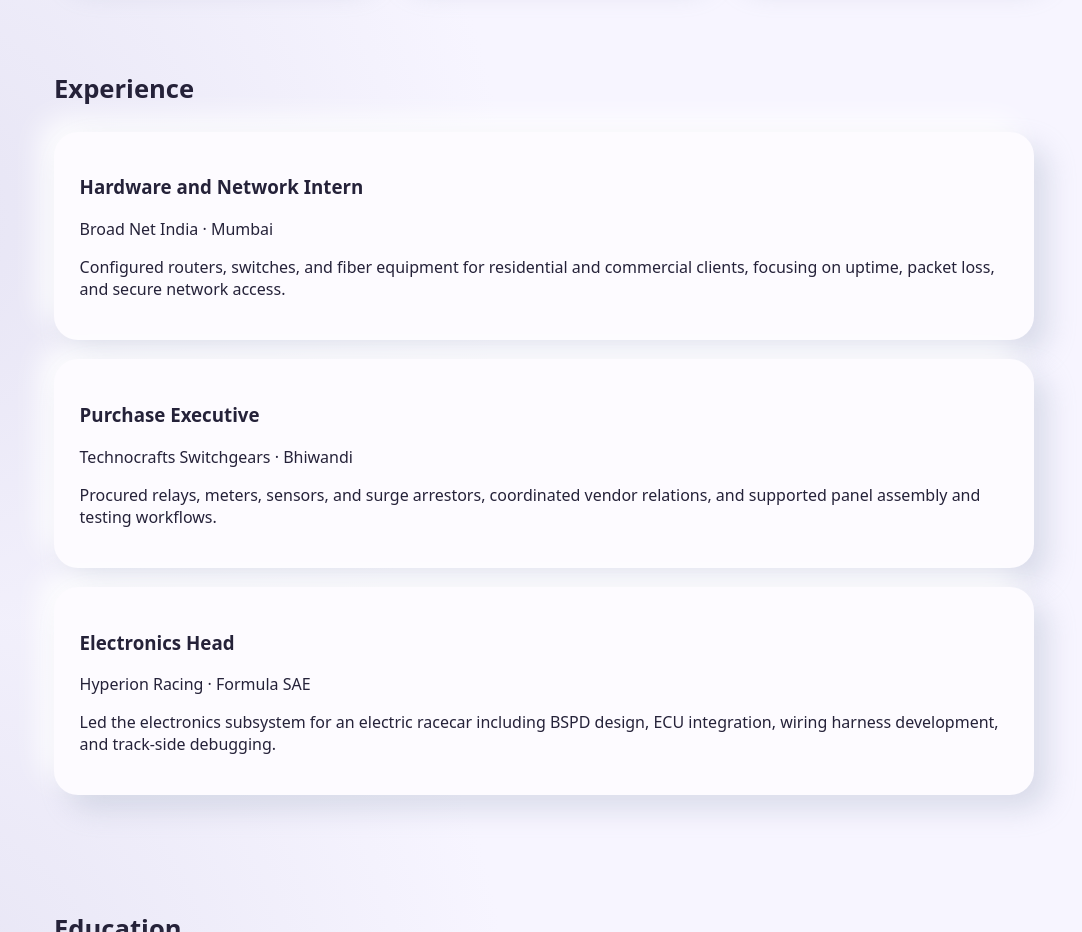
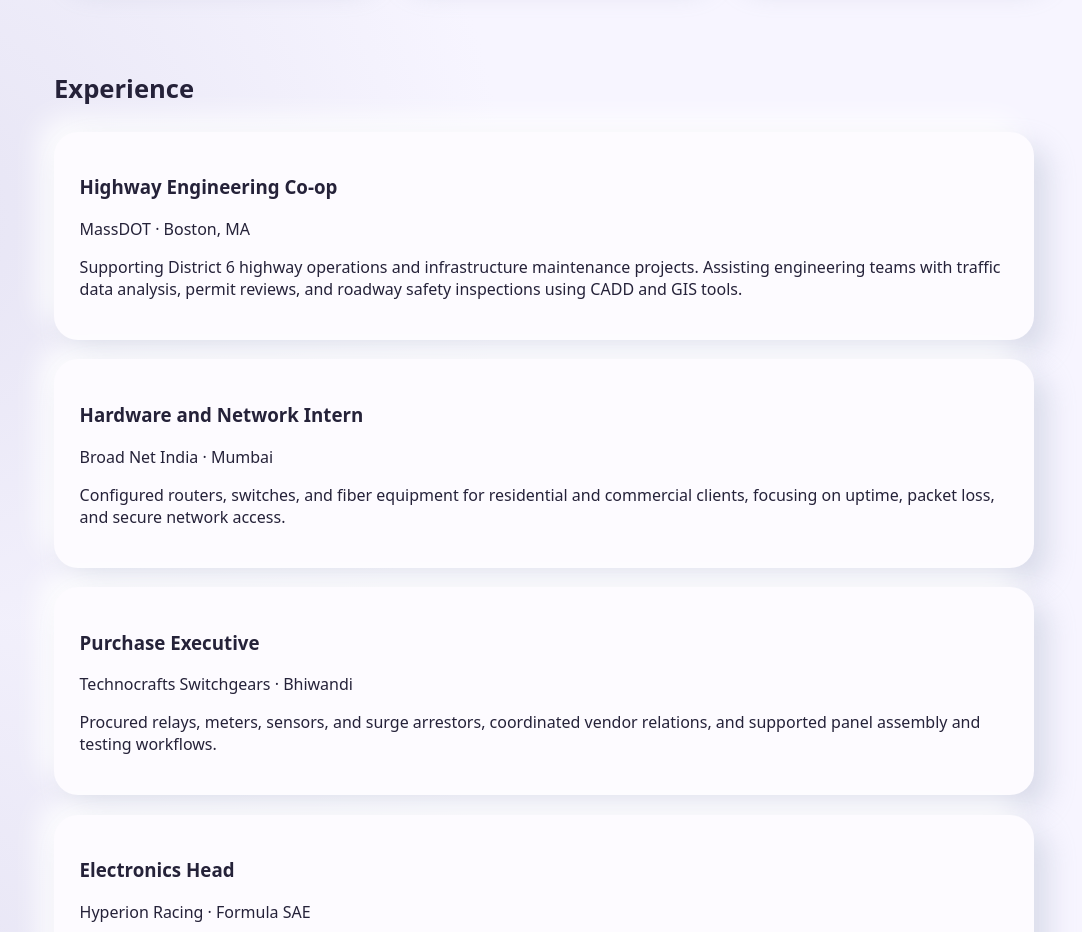
Before and after one commit to AtharvaK1810/AtharvaK1810.github.io, a plain HTML site: page index.html in a window 1280 px wide. Shown: the part 1780-2712 px from the top of the page, without its empty margins (96-1178 px from the left). Drawn offline with Linux system fonts and the light colour scheme.

Commit message:
index.html

```diff
--- a/index.html
+++ b/index.html
@@ -9,7 +9,6 @@
 </head>
 <body>
 
-  <!-- Top navigation -->
   <header class="nav">
     <div class="nav-inner">
       <div class="nav-logo">Atharva</div>
@@ -24,11 +23,9 @@
     </div>
   </header>
 
-  <!-- Hero -->
   <section id="hero" class="hero">
     <div class="hero-inner">
 
-      <!-- Photo on the left -->
       <div class="hero-media">
         <img
           src="PROFILE%20PIC.jpeg"
@@ -37,7 +34,6 @@
         >
       </div>
 
-      <!-- Text content -->
       <div class="hero-content">
         <p class="hero-eyebrow">Embedded Systems. IoT. FPGA. Hardware Security.</p>
 
@@ -63,7 +59,6 @@
     </div>
   </section>
 
-  <!-- Highlight -->
   <section class="highlight">
     <div class="highlight-inner">
       <div class="highlight-column">
@@ -84,7 +79,6 @@
     </div>
   </section>
 
-  <!-- Skills -->
   <section id="skills" class="section">
     <div class="section-inner">
       <h2 class="section-title">Technical Skills</h2>
@@ -118,7 +112,6 @@
     </div>
   </section>
 
-  <!-- Projects -->
   <section id="projects" class="section">
     <div class="section-inner">
       <h2 class="section-title">Projects</h2>
@@ -164,11 +157,20 @@
     </div>
   </section>
 
-  <!-- Experience -->
   <section id="experience" class="section section-alt">
     <div class="section-inner">
       <h2 class="section-title">Experience</h2>
 
+      <div class="timeline-item">
+        <div class="timeline-header">
+          <h3>Highway Engineering Co-op</h3>
+          <span>MassDOT · Boston, MA</span>
+        </div>
+        <p class="timeline-text">
+          Supporting District 6 highway operations and infrastructure maintenance projects.
+          Assisting engineering teams with traffic data analysis, permit reviews, and roadway safety inspections using CADD and GIS tools.
+        </p>
+      </div>
       <div class="timeline-item">
         <div class="timeline-header">
           <h3>Hardware and Network Intern</h3>
@@ -204,7 +206,6 @@
     </div>
   </section>
 
-  <!-- Education -->
   <section id="education" class="section">
     <div class="section-inner">
       <h2 class="section-title">Education</h2>
@@ -225,7 +226,6 @@
     </div>
   </section>
 
-  <!-- Contact -->
   <section id="contact" class="section section-alt">
     <div class="section-inner">
       <h2 class="section-title">Contact</h2>
@@ -236,7 +236,6 @@
     </div>
   </section>
 
-  <!-- Footer -->
   <footer class="footer">
     <div class="footer-inner">
       <span>© <span id="year"></span> Atharva Prashant Kale</span>
```
